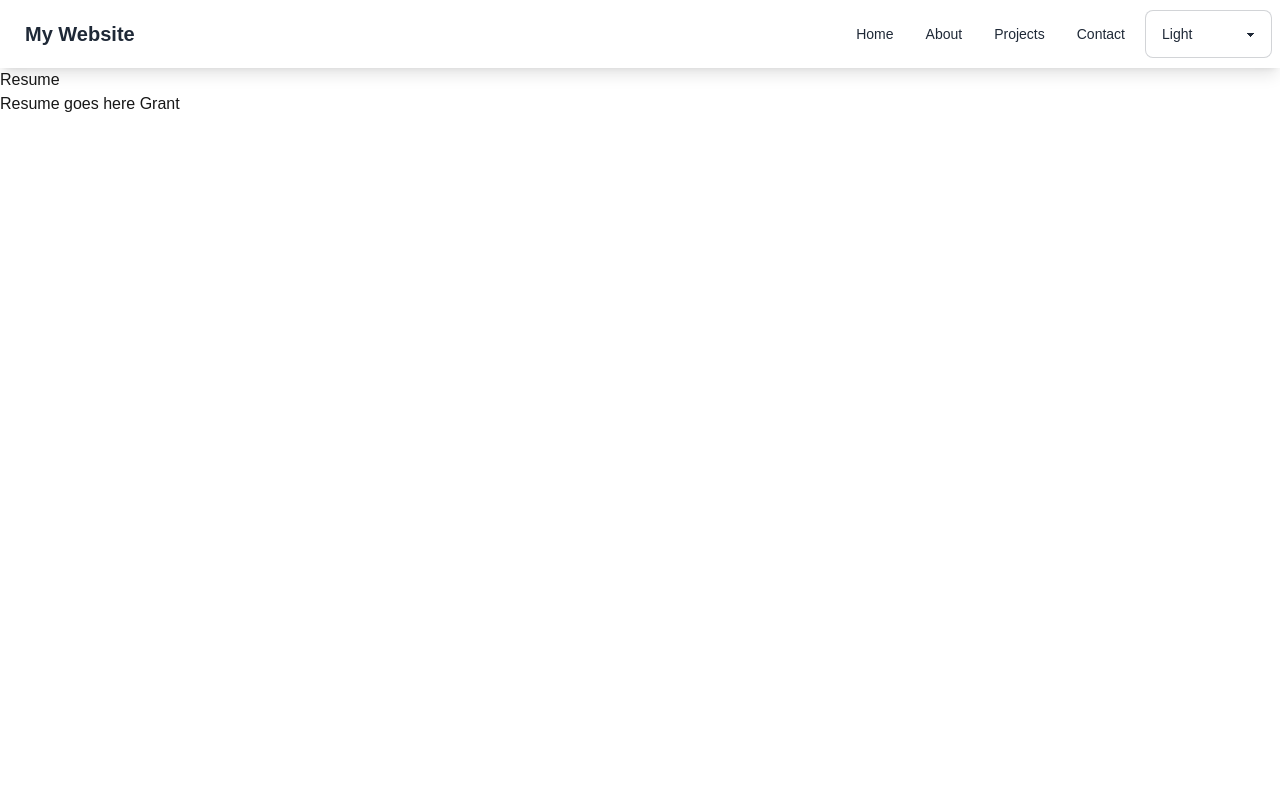
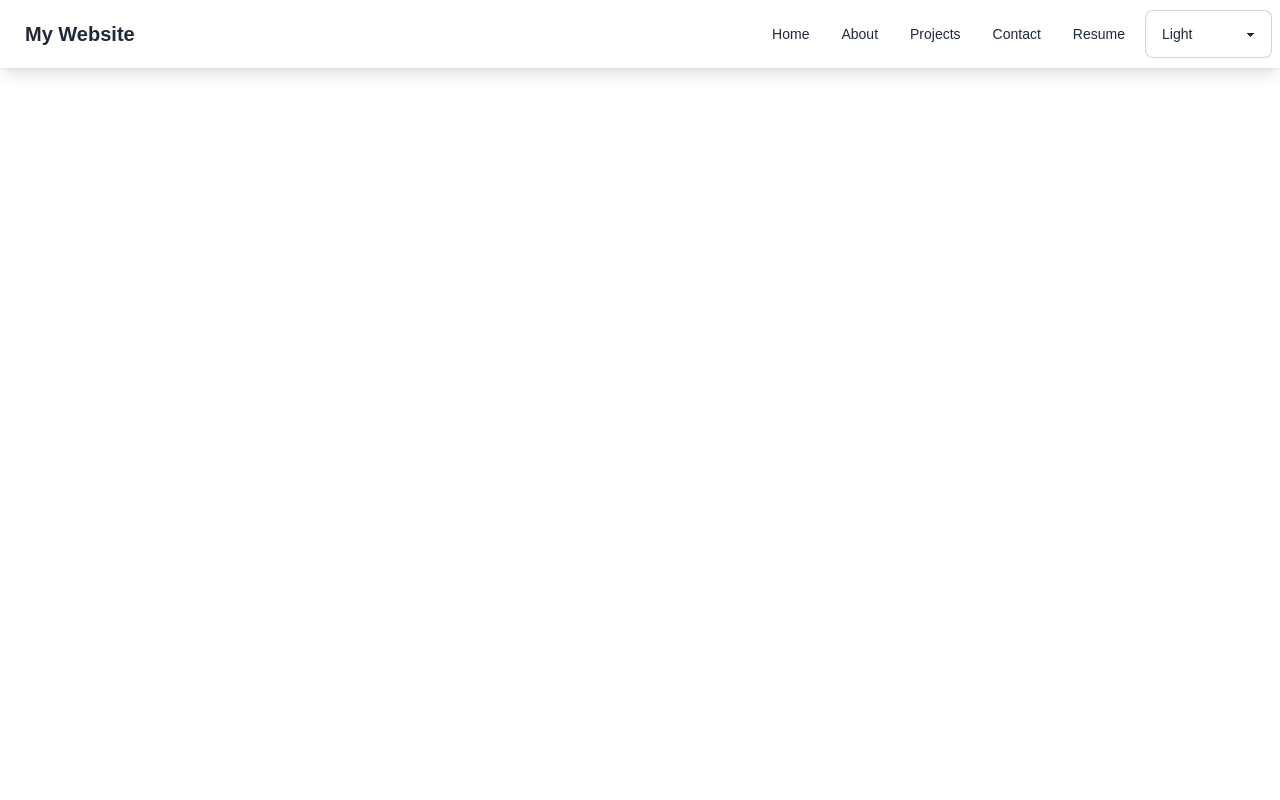
Before and after one commit to thatdudegrantt/personal-site, a Next.js app: page /resume in a window 1280 px wide. Shown: the top 800 px of the page. Built offline with nearby package versions, Linux system fonts and the light colour scheme.

Commit message:
added scrollable/downloadable resume page
- added scrollable/downloadable resume page
- good OOP coding practice: all pages use layout.js to get the main skeleton of their pages, which then only requires one call to import navbar.js

```diff
--- a/src/app/about/page.js
+++ b/src/app/about/page.js
@@ -1,8 +1,7 @@
-import Navbar from '@/components/Navbar';
+
 export default function About() {
     return (
         <div>
-            <Navbar />
             <h1>About Me</h1>
             <p>Learn more about me here.</p>
         </div>
--- a/src/app/contact/page.js
+++ b/src/app/contact/page.js
@@ -1,9 +1,7 @@
-import Navbar from "@/components/Navbar";
 
 export default function About() {
     return (
         <div>
-            <Navbar />
             <h1>About Me</h1>
             <p>Reach out to me (workshop)</p>
         </div>
--- a/src/app/layout.js
+++ b/src/app/layout.js
@@ -1,5 +1,6 @@
 import { Geist, Geist_Mono } from "next/font/google";
 import "./globals.css";
+import Navbar from '../components/Navbar';
 
 const geistSans = Geist({
   variable: "--font-geist-sans",
@@ -22,6 +23,7 @@ export default function RootLayout({ children }) {
       <body
         className={`${geistSans.variable} ${geistMono.variable} antialiased`}
       >
+      <Navbar /> {/* Add the Navbar here */}
         {children}
       </body>
     </html>
--- a/src/app/page.js
+++ b/src/app/page.js
@@ -1,9 +1,7 @@
-import Navbar from '@/components/Navbar';
 
 export default function Home() {
     return (
         <div>
-            <Navbar />
             <div className="hero min-h-screen bg-base-200">
                 <div className="hero-content text-center">
                     <div className="max-w-md">
--- a/src/app/projects/page.js
+++ b/src/app/projects/page.js
@@ -1,9 +1,7 @@
-import Navbar from "@/components/Navbar";
 
 export default function Projects() {
     return (
         <div>
-            <Navbar />
             <h1>My Projects</h1>
             <p>My projects are listed below, also link github</p>
         </div>
--- a/src/app/resume/page.js
+++ b/src/app/resume/page.js
@@ -1,11 +1,32 @@
-import Navbar from "@/components/Navbar";
+"use client"; // Required for using React hooks
+
+import { useState, useEffect } from 'react';
 
 export default function Resume() {
+    const [isClient, setIsClient] = useState(false);
+
+    useEffect(() => {
+        setIsClient(true); // Set to true once the component mounts on the client
+    }, []);
+
     return (
-        <div>
-            <Navbar />
-            <h1>Resume</h1>
-            <p>Resume goes here Grant</p>
+        <div className="p-8">
+            <h1 className="text-3xl font-bold mb-6"></h1>
+            {isClient && (
+                <div className="w-full h-screen">
+                    <iframe
+                        src="/resume.pdf"
+                        width="100%"
+                        height="100%"
+                        style={{border: 'none'}}
+                    >
+                        Your browser does not support PDFs. <a href="/resume.pdf">Download my resume</a>.
+                    </iframe>
+                </div>
+            )}
+            <p className="mt-4 text-sm text-gray-600">
+                Can't view the PDF? <a href="/resume.pdf" download className="text-blue-500">Download it here</a>.
+            </p>
         </div>
     );
 }
--- a/src/components/Navbar.js
+++ b/src/components/Navbar.js
@@ -26,6 +26,9 @@ export default function Navbar() {
                     <li>
                         <a href="/contact">Contact</a>
                     </li>
+                    <li>
+                        <a href="/resume">Resume</a>
+                    </li>
                 </ul>
             </div>
             <select className="select select-bordered text-base-content" onChange={(e) => handleThemeChange(e.target.value)}>
```
Also changed, not shown: 1 other file (tests, documents, lock files or other folders).
